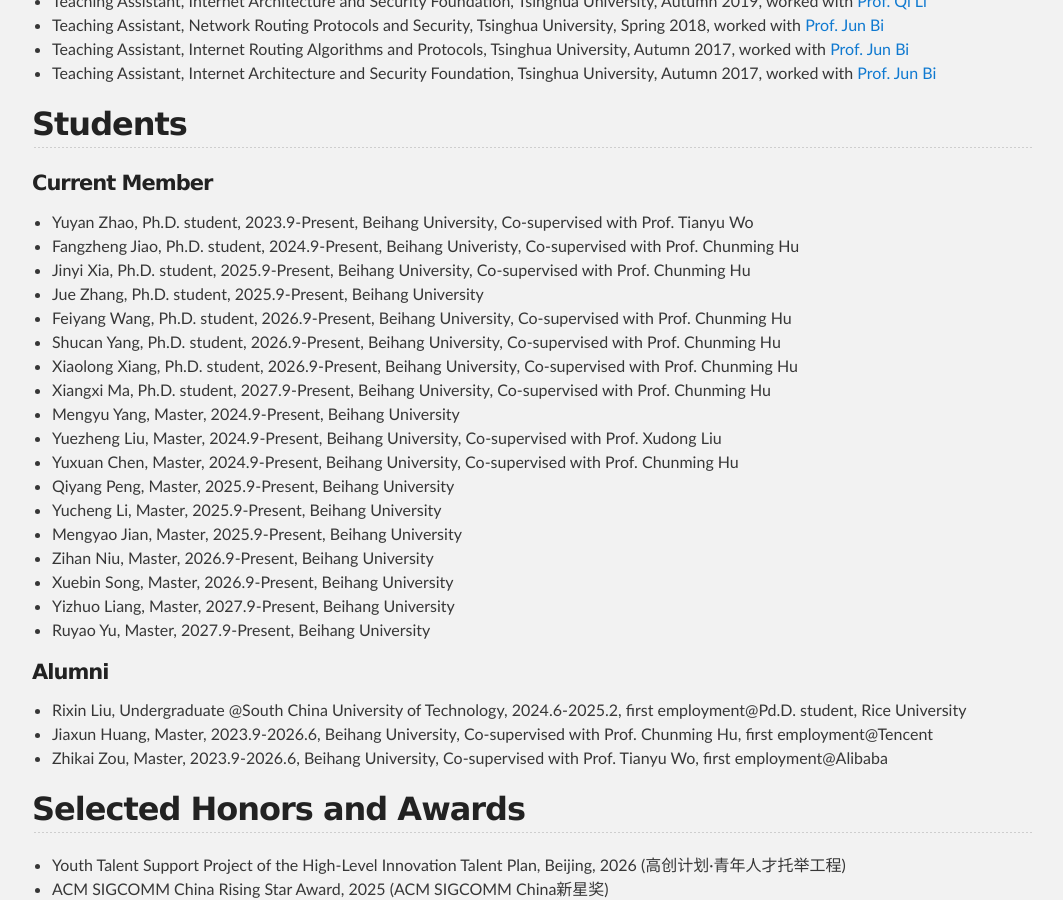
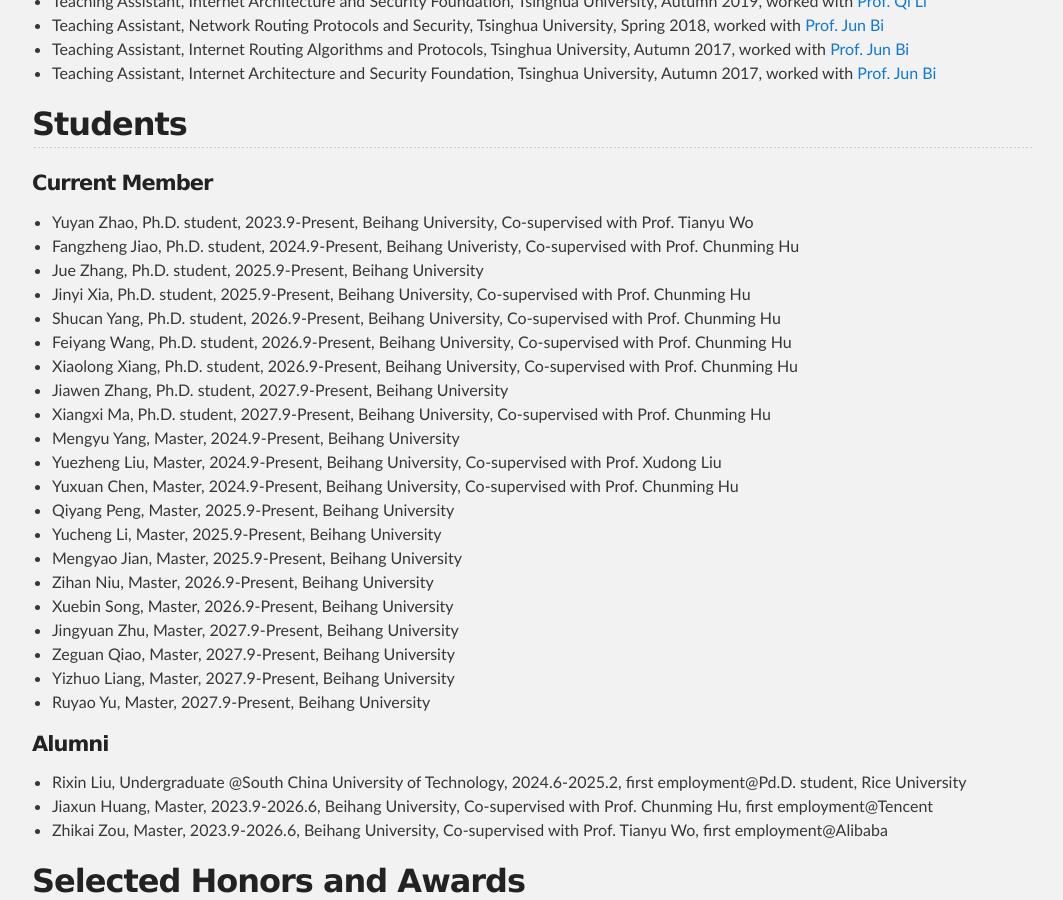
Before and after one commit to zhangmenghao/zhangmenghao.github.io, a Jekyll site: the page built from index.md, in a window 1280 px wide and 900 px high, scrolled down 7673 px. Shown: the whole window, without its empty margins (108-1171 px from the left). Built offline with Jekyll 4.4.1, drawn with Linux system fonts in a browser that asks for light colours.

Commit message:
Update student

```diff
--- a/index.md
+++ b/index.md
@@ -333,11 +333,12 @@
 #### Current Member
 * Yuyan Zhao, Ph.D. student, 2023.9-Present, Beihang University, Co-supervised with Prof. Tianyu Wo
 * Fangzheng Jiao, Ph.D. student, 2024.9-Present, Beihang Univeristy, Co-supervised with Prof. Chunming Hu
+* Jue Zhang, Ph.D. student, 2025.9-Present, Beihang University
 * Jinyi Xia, Ph.D. student, 2025.9-Present, Beihang University, Co-supervised with Prof. Chunming Hu
-* Jue Zhang, Ph.D. student, 2025.9-Present, Beihang University
+* Shucan Yang, Ph.D. student, 2026.9-Present, Beihang University, Co-supervised with Prof. Chunming Hu
 * Feiyang Wang, Ph.D. student, 2026.9-Present, Beihang University, Co-supervised with Prof. Chunming Hu
-* Shucan Yang, Ph.D. student, 2026.9-Present, Beihang University, Co-supervised with Prof. Chunming Hu
 * Xiaolong Xiang, Ph.D. student, 2026.9-Present, Beihang University, Co-supervised with Prof. Chunming Hu
+* Jiawen Zhang, Ph.D. student, 2027.9-Present, Beihang University
 * Xiangxi Ma, Ph.D. student, 2027.9-Present, Beihang University, Co-supervised with Prof. Chunming Hu
 * Mengyu Yang, Master, 2024.9-Present, Beihang University
 * Yuezheng Liu, Master, 2024.9-Present, Beihang University, Co-supervised with Prof. Xudong Liu
@@ -347,6 +348,8 @@
 * Mengyao Jian, Master, 2025.9-Present, Beihang University
 * Zihan Niu, Master, 2026.9-Present, Beihang University
 * Xuebin Song, Master, 2026.9-Present, Beihang University
+* Jingyuan Zhu, Master, 2027.9-Present, Beihang University
+* Zeguan Qiao, Master, 2027.9-Present, Beihang University
 * Yizhuo Liang, Master, 2027.9-Present, Beihang University
 * Ruyao Yu, Master, 2027.9-Present, Beihang University
 
```
